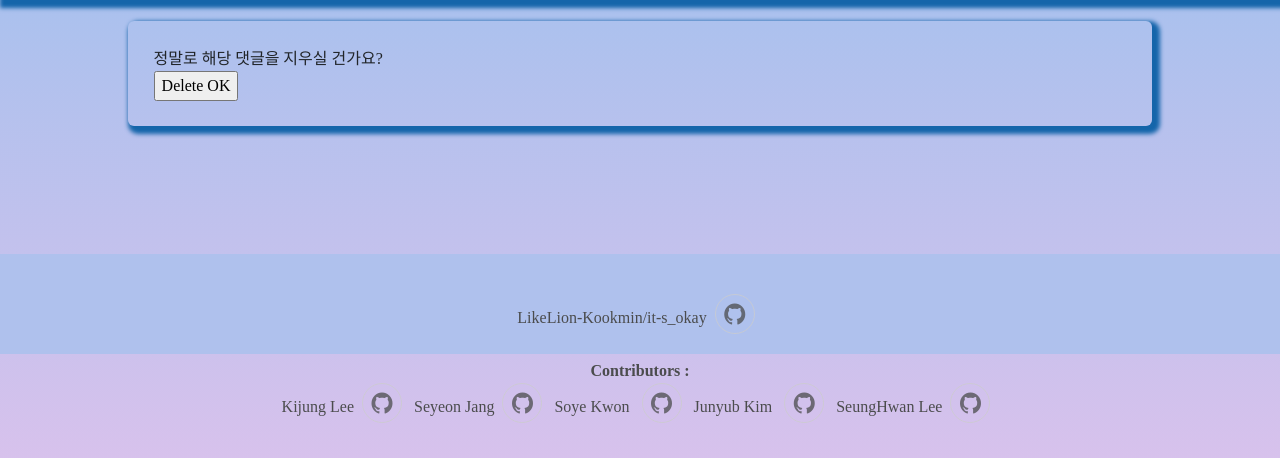
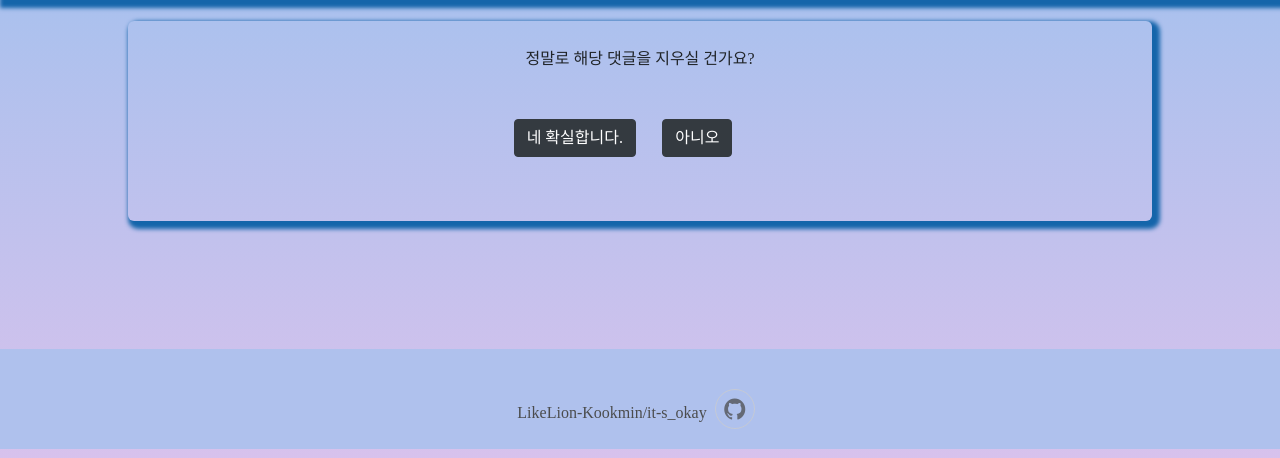
Before and after one commit to likelion-kookmin/It-s_okay, a Django app: template it_s_okay/templates/free/free_detail_comment_delete.html in a window 1280 px wide. Shown: the part 43-501 px from the top of the page. Run offline with Django 3.2, Linux system fonts and the light colour scheme; the template is opened without the code that fills it, so the values that code supplies are empty; some libraries are stand-ins or nearby versions; some web fonts are replaced.

Commit message:
add : css changes, template improvements

```diff
--- a/it_s_okay/config/settings.py
+++ b/it_s_okay/config/settings.py
@@ -70,7 +70,7 @@ MIDDLEWARE = [
     "django.middleware.security.SecurityMiddleware",
     "django.contrib.sessions.middleware.SessionMiddleware",
     "django.middleware.common.CommonMiddleware",
-    "django.middleware.csrf.CsrfViewMiddleware",
+    # "django.middleware.csrf.CsrfViewMiddleware",
     "django.contrib.auth.middleware.AuthenticationMiddleware",
     "django.contrib.messages.middleware.MessageMiddleware",
     "django.middleware.clickjacking.XFrameOptionsMiddleware",
--- a/it_s_okay/templates/free/free_detail_comment_delete.html
+++ b/it_s_okay/templates/free/free_detail_comment_delete.html
@@ -10,20 +10,27 @@
     <link rel="stylesheet" href="{% static "css/board_detail.css" %}" type="text/css" />
 {% endblock %}
 
-{% load bootstrap4 %}
 
 
-  <!--제목,분류,작성일-->
 
-    <!--작성자, 조회수-->
-    <div class="ArticleContentBox" role='alert'>
-      <div>정말로 해당 댓글을 지우실 건가요?</div>
-      <div>
+    <div style="text-align:center;align-items: center;align-content: center;padding-bottom:5%;"class="ArticleContentBox" role='alert'>
+
+      <div>정말로 해당 댓글을 지우실 건가요?
+      </div>
+
+      <div style="margin-left:37%;margin-top:5%;margin-bottom: 5%;">
+        <div style="width:20%;float:left;">
         <form action="" method ="post">
           {% csrf_token %}
-          <input type="submit" value="Delete OK">
-      </form>
+          <input class="btn btn-dark" type="submit" value="네 확실합니다.">
+        </form>
+        </div>
+        <div style="width:20%;float:left;" >
+        <button class="btn btn-dark">
+        <a style="color:white;"href="{% url 'free:mypost' %}">아니오</a>
+        </button>
       </div>
+    </div>
     </div>
 
 
--- a/it_s_okay/templates/main/base.html
+++ b/it_s_okay/templates/main/base.html
@@ -103,6 +103,7 @@
 
 
 
+
     {% block content %}
     {% endblock %}
 
--- a/it_s_okay/templates/user/change_pw.html
+++ b/it_s_okay/templates/user/change_pw.html
@@ -1,12 +1,14 @@
 {% extends 'main/base.html' %}
 {% block content %}
 
-<h2 style="text-align:center;">비밀번호 변경</h2>
+<div style="margin-top:5%;width:60%;margin-left:20%;margin-top: 10%;">
+<div><h2 style="text-align:center;">비밀번호 변경</h2></div>
 {% if error_message %}<p><strong>{{ error_message }}</strong></p>{% endif %}
 <form method="post" style="text-align:center;">
   {% csrf_token %}
   {{ form }}
   <button type="submit">변경완료</button>
 </form>
+</div>
 
 {% endblock %}
--- a/it_s_okay/templates/user/farewell.html
+++ b/it_s_okay/templates/user/farewell.html
@@ -1,5 +1,7 @@
 {% extends 'main/base.html' %}
 {% block content %}
+
+<div style="margin-top:10%;">
 <center>
   <font-size: "50">
   <br>그동안 쿨해도 괜찮아를 이용해 주셔서 감사합니다.
@@ -14,6 +16,7 @@
   </font-size: "50">
 
   </center>
+</div>
 
 
 
--- a/it_s_okay/templates/user/signout.html
+++ b/it_s_okay/templates/user/signout.html
@@ -1,6 +1,7 @@
 {% extends 'main/base.html' %}
 {% block content %}
 
+<div style="margin-top:10%;">
 <center>
     <font-size: "50">
     <br>정말로 탈퇴하시겠습니까?
@@ -20,6 +21,7 @@
     </font-size: "50">
 
     </center>
+</div>
 
 
 {% endblock %}
--- a/it_s_okay/user/views.py
+++ b/it_s_okay/user/views.py
@@ -6,7 +6,6 @@ from django.contrib import auth
 from django.contrib import messages
 from django.contrib.auth import update_session_auth_hash
 from django.contrib.auth.forms import PasswordChangeForm
-#pw 변경을 위해 line 6~8까지 세줄 추가하였습니다.
 
 
 # 회원가입 대안버전
```
Also changed, not shown: it_s_okay/templates/index/board_detail_comment_delete.html (+21 -7 lines), it_s_okay/free/views.py (line endings or trailing spaces). Lines whose indentation alone changed are shown as unchanged.
